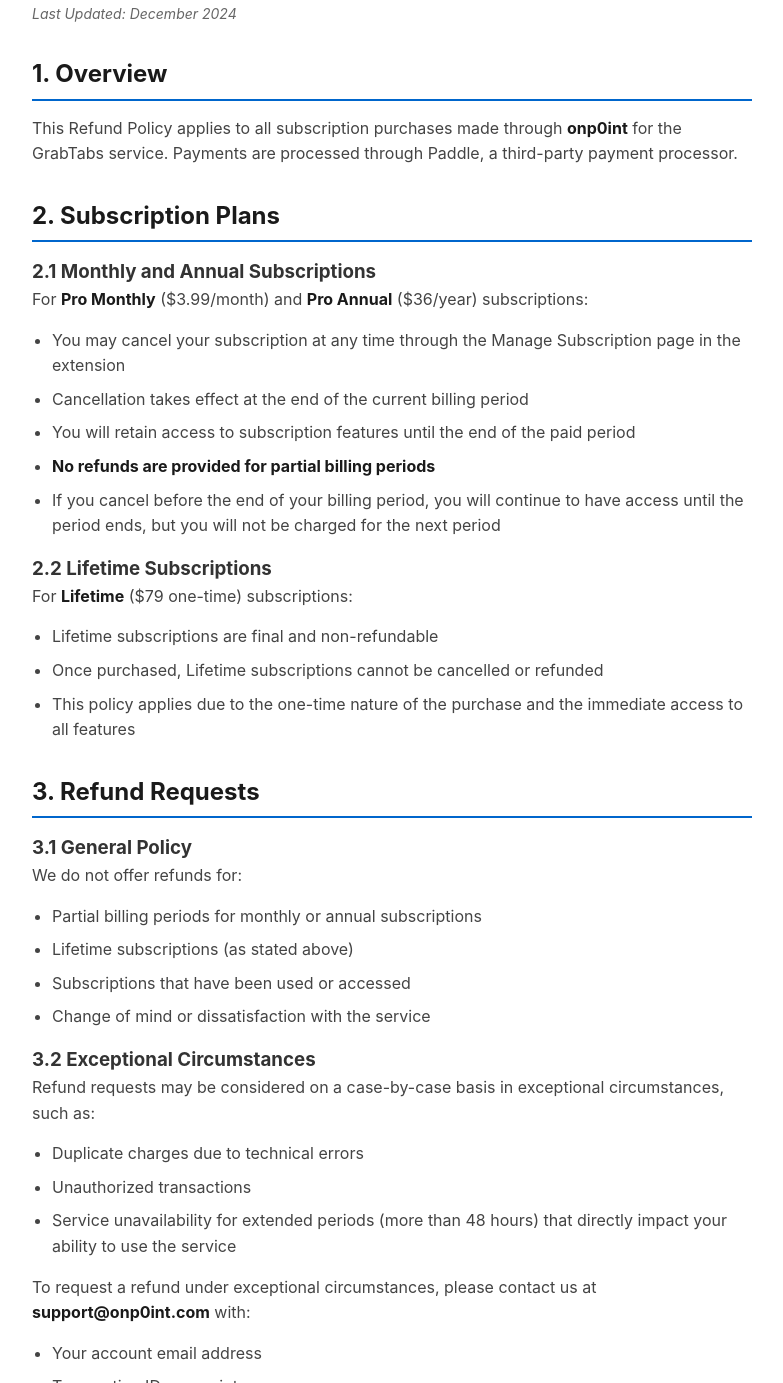
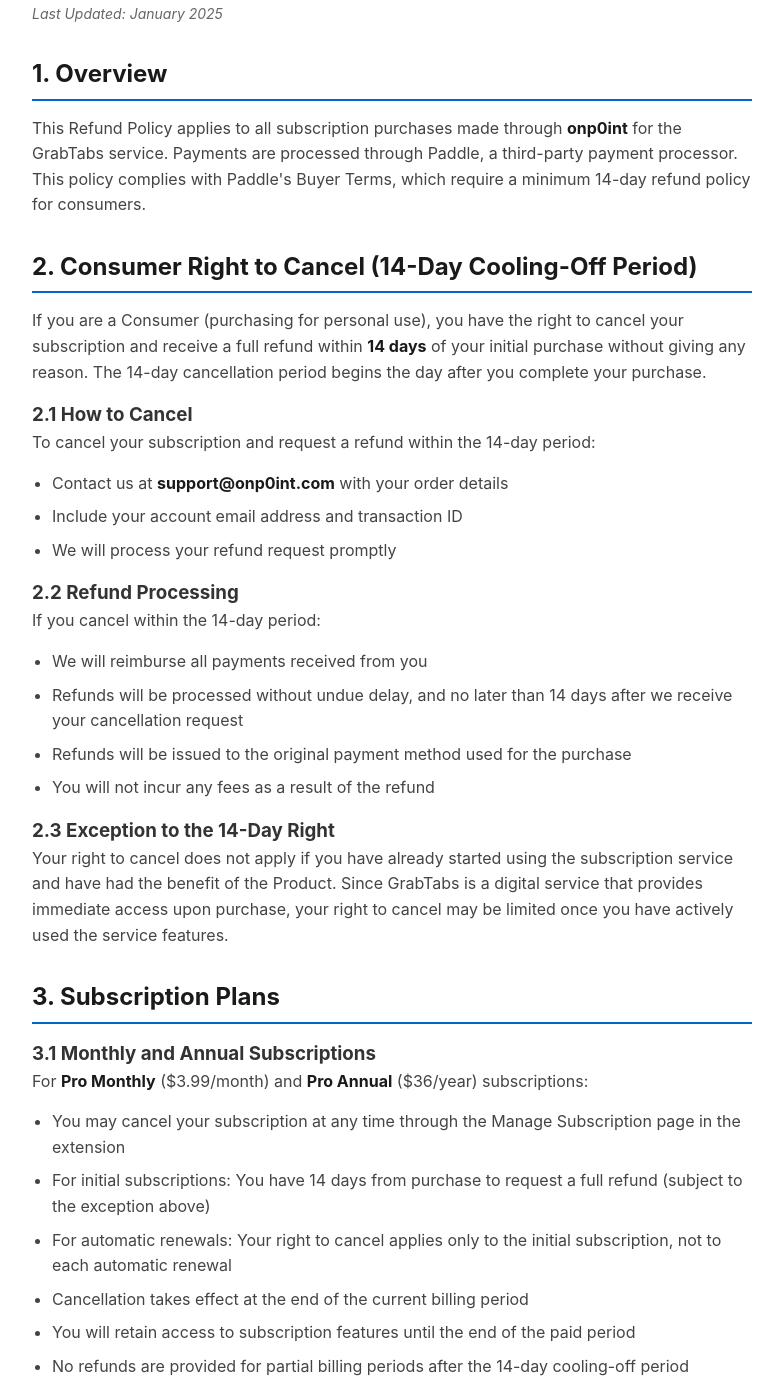
Before and after one commit to gitit36/grabtabs-privacy, a plain HTML site: page refund-policy.html in a window 1280 px wide. Shown: the part 195-1578 px from the top of the page, without its empty margins (248-1031 px from the left). Drawn offline with Linux system fonts and the light colour scheme.

Commit message:
Add files via upload
14-day policy update

```diff
--- a/refund-policy.html
+++ b/refund-policy.html
@@ -120,46 +120,73 @@
         </div>
 
         <h1>GrabTabs Refund Policy</h1>
-        <p class="last-updated">Last Updated: December 2024</p>
+        <p class="last-updated">Last Updated: January 2025</p>
 
         <h2>1. Overview</h2>
-        <p>This Refund Policy applies to all subscription purchases made through <strong>onp0int</strong> for the GrabTabs service. Payments are processed through Paddle, a third-party payment processor.</p>
+        <p>This Refund Policy applies to all subscription purchases made through <strong>onp0int</strong> for the GrabTabs service. Payments are processed through Paddle, a third-party payment processor. This policy complies with Paddle's Buyer Terms, which require a minimum 14-day refund policy for consumers.</p>
 
-        <h2>2. Subscription Plans</h2>
-        <h3>2.1 Monthly and Annual Subscriptions</h3>
+        <h2>2. Consumer Right to Cancel (14-Day Cooling-Off Period)</h2>
+        <p>If you are a Consumer (purchasing for personal use), you have the right to cancel your subscription and receive a full refund within <strong>14 days</strong> of your initial purchase without giving any reason. The 14-day cancellation period begins the day after you complete your purchase.</p>
+
+        <h3>2.1 How to Cancel</h3>
+        <p>To cancel your subscription and request a refund within the 14-day period:</p>
+        <ul>
+            <li>Contact us at <strong>support@onp0int.com</strong> with your order details</li>
+            <li>Include your account email address and transaction ID</li>
+            <li>We will process your refund request promptly</li>
+        </ul>
+
+        <h3>2.2 Refund Processing</h3>
+        <p>If you cancel within the 14-day period:</p>
+        <ul>
+            <li>We will reimburse all payments received from you</li>
+            <li>Refunds will be processed without undue delay, and no later than 14 days after we receive your cancellation request</li>
+            <li>Refunds will be issued to the original payment method used for the purchase</li>
+            <li>You will not incur any fees as a result of the refund</li>
+        </ul>
+
+        <h3>2.3 Exception to the 14-Day Right</h3>
+        <p>Your right to cancel does not apply if you have already started using the subscription service and have had the benefit of the Product. Since GrabTabs is a digital service that provides immediate access upon purchase, your right to cancel may be limited once you have actively used the service features.</p>
+
+        <h2>3. Subscription Plans</h2>
+        <h3>3.1 Monthly and Annual Subscriptions</h3>
         <p>For <strong>Pro Monthly</strong> ($3.99/month) and <strong>Pro Annual</strong> ($36/year) subscriptions:</p>
         <ul>
             <li>You may cancel your subscription at any time through the Manage Subscription page in the extension</li>
+            <li>For initial subscriptions: You have 14 days from purchase to request a full refund (subject to the exception above)</li>
+            <li>For automatic renewals: Your right to cancel applies only to the initial subscription, not to each automatic renewal</li>
             <li>Cancellation takes effect at the end of the current billing period</li>
             <li>You will retain access to subscription features until the end of the paid period</li>
-            <li><strong>No refunds are provided for partial billing periods</strong></li>
+            <li>No refunds are provided for partial billing periods after the 14-day cooling-off period</li>
             <li>If you cancel before the end of your billing period, you will continue to have access until the period ends, but you will not be charged for the next period</li>
         </ul>
 
-        <h3>2.2 Lifetime Subscriptions</h3>
+        <h3>3.2 Lifetime Subscriptions</h3>
         <p>For <strong>Lifetime</strong> ($79 one-time) subscriptions:</p>
         <ul>
-            <li>Lifetime subscriptions are final and non-refundable</li>
-            <li>Once purchased, Lifetime subscriptions cannot be cancelled or refunded</li>
+            <li>You have 14 days from purchase to request a full refund (subject to the exception above)</li>
+            <li>After the 14-day period, Lifetime subscriptions are final and non-refundable</li>
             <li>This policy applies due to the one-time nature of the purchase and the immediate access to all features</li>
         </ul>
 
-        <h2>3. Refund Requests</h2>
-        <h3>3.1 General Policy</h3>
-        <p>We do not offer refunds for:</p>
+        <h2>4. Refund Requests</h2>
+        <h3>4.1 General Policy</h3>
+        <p>Refunds are provided at the sole discretion of Paddle and on a case-by-case basis. Paddle may refuse a refund request if there is evidence of fraud, refund abuse, or other manipulative behavior.</p>
+
+        <p>After the 14-day cooling-off period, we generally do not offer refunds for:</p>
         <ul>
             <li>Partial billing periods for monthly or annual subscriptions</li>
-            <li>Lifetime subscriptions (as stated above)</li>
-            <li>Subscriptions that have been used or accessed</li>
+            <li>Lifetime subscriptions (after the 14-day period)</li>
             <li>Change of mind or dissatisfaction with the service</li>
         </ul>
 
-        <h3>3.2 Exceptional Circumstances</h3>
+        <h3>4.2 Exceptional Circumstances</h3>
         <p>Refund requests may be considered on a case-by-case basis in exceptional circumstances, such as:</p>
         <ul>
             <li>Duplicate charges due to technical errors</li>
             <li>Unauthorized transactions</li>
             <li>Service unavailability for extended periods (more than 48 hours) that directly impact your ability to use the service</li>
+            <li>Products that are not as described, faulty, or not fit for purpose</li>
         </ul>
         <p>To request a refund under exceptional circumstances, please contact us at <strong>support@onp0int.com</strong> with:</p>
         <ul>
@@ -196,7 +223,7 @@
         </ul>
 
         <div class="summary">
-            <p><strong>Summary</strong>: Monthly and annual subscriptions can be cancelled anytime but are not refundable for partial periods. Lifetime subscriptions are final and non-refundable. Refunds may be considered in exceptional circumstances only.</p>
+            <p><strong>Summary</strong>: Consumers have a 14-day right to cancel and receive a full refund from the date of purchase. After this period, monthly and annual subscriptions can be cancelled anytime but are not refundable for partial periods. Lifetime subscriptions are final and non-refundable after the 14-day period. Refunds may be considered in exceptional circumstances.</p>
         </div>
     </div>
 </body>
```
